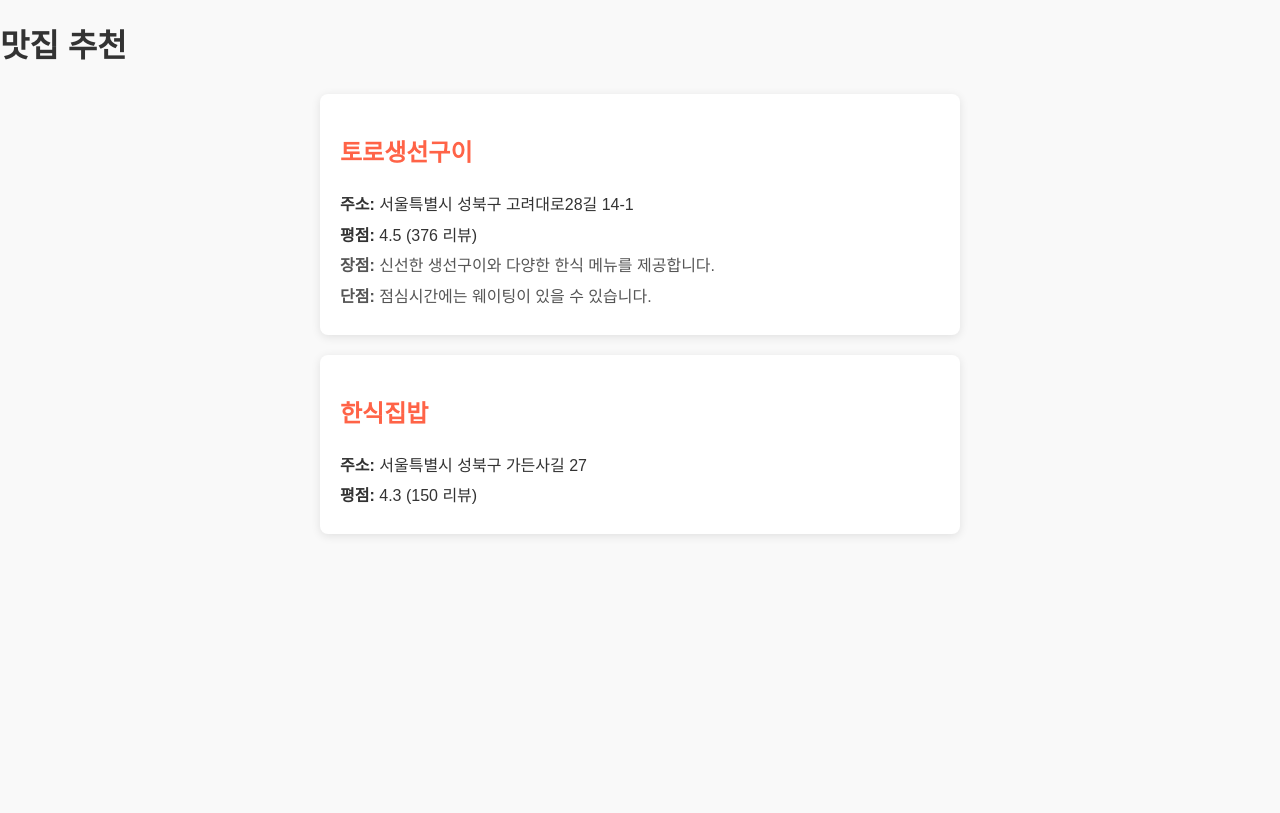
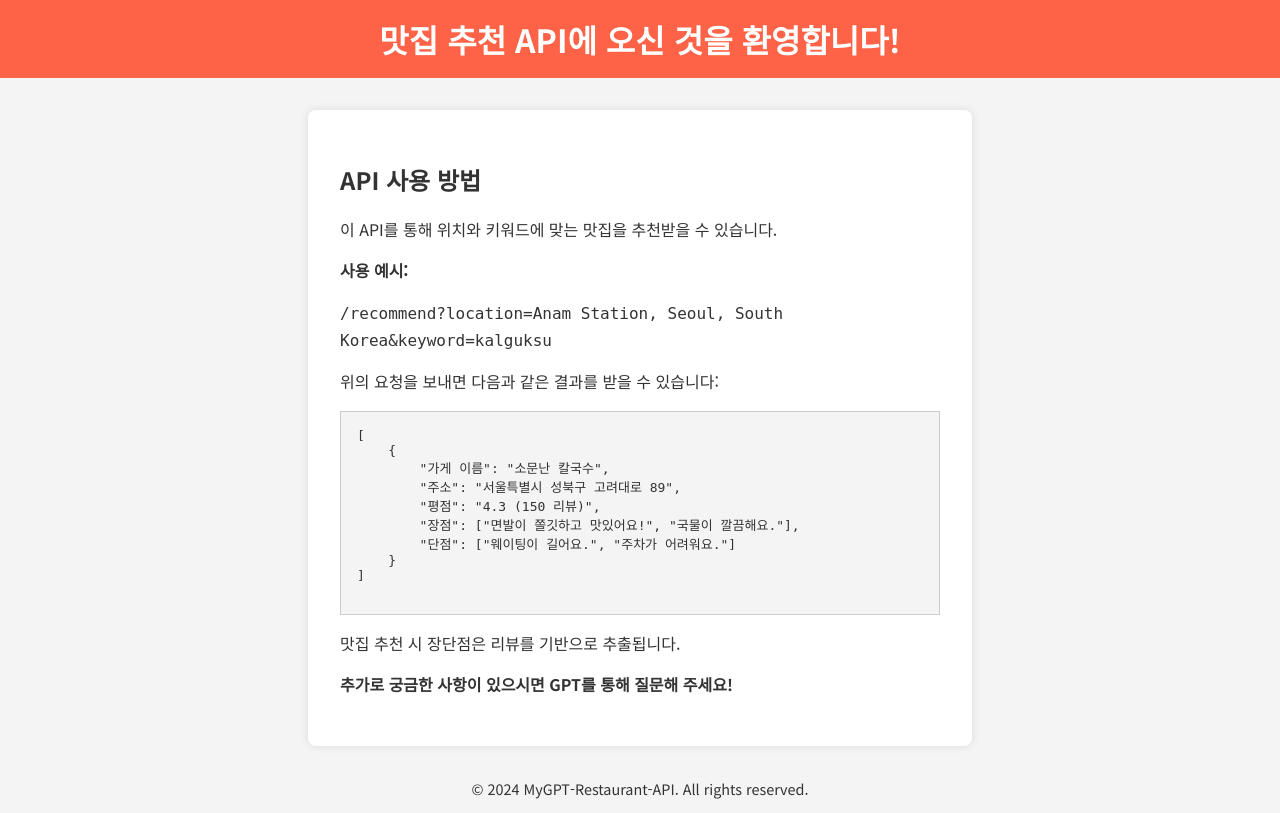
Before and after one commit to minseok-KR01/my-restaurant-api, a Flask app: page / in a window 1280 px wide. Before the commit the page ends 536 px from the top, so only its background shows below. Run offline with Flask 3, Linux system fonts and the light colour scheme.

Commit message:
Update index.html with final instructions and design

```diff
--- a/templates/index.html
+++ b/templates/index.html
@@ -3,56 +3,84 @@
 <head>
     <meta charset="UTF-8">
     <meta name="viewport" content="width=device-width, initial-scale=1.0">
-    <title>맛집 추천</title>
+    <title>맛집 추천 API</title>
+    <!-- Google Fonts 추가 -->
+    <link href="https://fonts.googleapis.com/css2?family=Noto+Sans+KR:wght@400;700&display=swap" rel="stylesheet">
     <style>
         body {
-            font-family: 'Arial', 'Noto Sans KR', sans-serif; /* 기본 폰트 설정 */
-            line-height: 1.6;
+            font-family: 'Noto Sans KR', sans-serif;
+            background-color: #f4f4f4;
             color: #333;
-            background-color: #f9f9f9;
+            text-align: center;
             margin: 0;
             padding: 0;
         }
-        h1, h2 {
-            font-family: 'Noto Sans KR', sans-serif; /* 제목에 적용할 폰트 */
+        header {
+            background-color: #ff6347;
+            color: #fff;
+            padding: 1rem 0;
         }
-        .restaurant {
+        h1 {
+            margin: 0;
+        }
+        main {
+            margin: 2rem;
+        }
+        .instructions {
             background-color: #fff;
-            margin: 20px auto;
-            padding: 20px;
+            padding: 2rem;
+            border-radius: 8px;
+            box-shadow: 0px 0px 10px rgba(0, 0, 0, 0.1);
+            display: inline-block;
+            text-align: left;
             max-width: 600px;
-            border-radius: 8px;
-            box-shadow: 0 2px 10px rgba(0, 0, 0, 0.1);
         }
-        .restaurant h2 {
-            font-size: 1.5rem;
-            color: #ff6347;
+        .instructions p {
+            font-size: 1rem;
+            line-height: 1.6;
         }
-        .restaurant p {
-            font-size: 1rem;
-            margin: 5px 0;
+        pre {
+            background-color: #f4f4f4;
+            padding: 1rem;
+            border: 1px solid #ccc;
+            overflow-x: auto;
         }
-        .pros, .cons {
+        footer {
+            margin-top: 2rem;
             font-size: 0.9rem;
-            color: #555;
         }
     </style>
 </head>
 <body>
-    <h1>맛집 추천</h1>
+    <header>
+        <h1>맛집 추천 API에 오신 것을 환영합니다!</h1>
+    </header>
 
-    <div class="restaurant">
-        <h2>토로생선구이</h2>
-        <p><strong>주소:</strong> 서울특별시 성북구 고려대로28길 14-1</p>
-        <p><strong>평점:</strong> 4.5 (376 리뷰)</p>
-        <p class="pros"><strong>장점:</strong> 신선한 생선구이와 다양한 한식 메뉴를 제공합니다.</p>
-        <p class="cons"><strong>단점:</strong> 점심시간에는 웨이팅이 있을 수 있습니다.</p>
-    </div>
+    <main>
+        <div class="instructions">
+            <h2>API 사용 방법</h2>
+            <p>이 API를 통해 위치와 키워드에 맞는 맛집을 추천받을 수 있습니다.</p>
+            <p><strong>사용 예시:</strong></p>
+            <p><code>/recommend?location=Anam Station, Seoul, South Korea&keyword=kalguksu</code></p>
+            <p>위의 요청을 보내면 다음과 같은 결과를 받을 수 있습니다:</p>
+            <pre>
+[
+    {
+        "가게 이름": "소문난 칼국수",
+        "주소": "서울특별시 성북구 고려대로 89",
+        "평점": "4.3 (150 리뷰)",
+        "장점": ["면발이 쫄깃하고 맛있어요!", "국물이 깔끔해요."],
+        "단점": ["웨이팅이 길어요.", "주차가 어려워요."]
+    }
+]
+            </pre>
+            <p>맛집 추천 시 장단점은 리뷰를 기반으로 추출됩니다.</p>
+            <p><strong>추가로 궁금한 사항이 있으시면 GPT를 통해 질문해 주세요!</strong></p>
+        </div>
+    </main>
 
-    <div class="restaurant">
-        <h2>한식집밥</h2>
-        <p><strong>주소:</strong> 서울특별시 성북구 가든사길 27</p>
-        <p><strong>평점:</strong> 4.3 (150 리뷰)</p>
-    </div>
+    <footer>
+        <p>&copy; 2024 MyGPT-Restaurant-API. All rights reserved.</p>
+    </footer>
 </body>
 </html>
```
